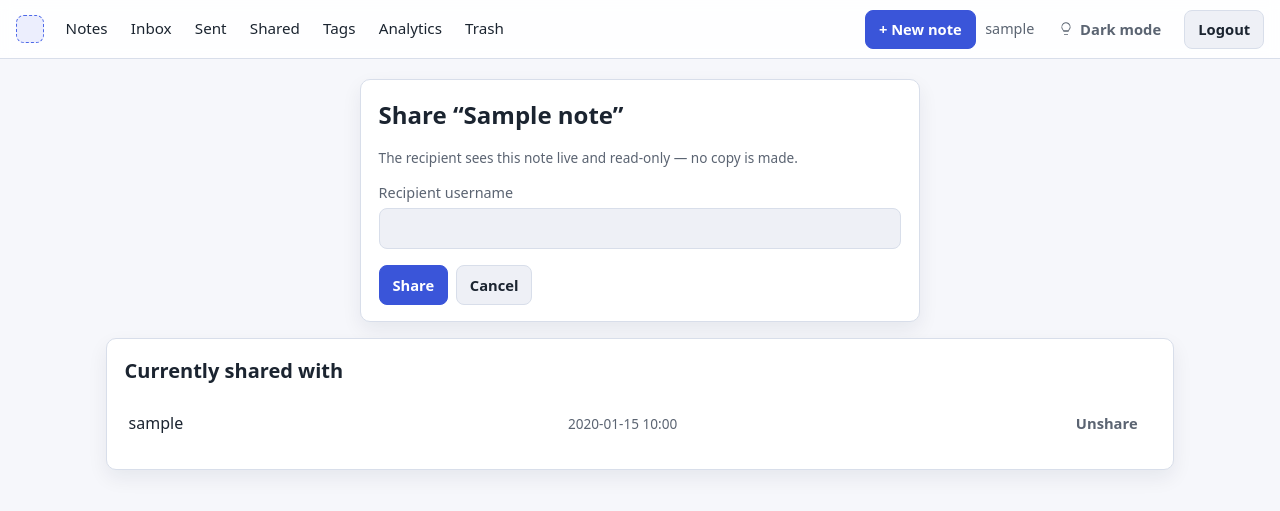
After one commit to VinceVSCode/Django_Playground, a Django app: page /notes/1/share/ in a window 1280 px wide. The commit adds this page. Shown: the top 511 px of the page. Run offline with Django 5.2, Linux system fonts and the light colour scheme; a user stored in the database is signed in; tables that the repository leaves empty hold one stand-in row (values such as "Sample post").

Commit message:
P-020: live shared notes — NoteShare model, read-only sharing
Recipients see the live note (owner OR shared-with query on every
detail view), not a copy, distinct from the existing Send feature.
Owner-managed share/unshare list + a "Shared with me" page; recipient
can leave a share independently. 11 new tests; 44 total.

```diff
--- a/DjangoPlayground/firstsite/forms.py
+++ b/DjangoPlayground/firstsite/forms.py
@@ -58,3 +58,26 @@ class SendNoteForm(forms.Form):
             return User.objects.get(username=name)
         except User.DoesNotExist:
             raise forms.ValidationError("No such user.")
+
+# Form for sharing a note (live, read-only) with another user
+class ShareNoteForm(forms.Form):
+    recipient_username = forms.CharField(max_length=150, label="Share with (username)")
+
+    def __init__(self, *args, **kwargs):
+        self.owner = kwargs.pop('owner', None)
+        super().__init__(*args, **kwargs)
+
+    def clean_recipient_username(self):
+        name = (self.cleaned_data.get('recipient_username') or "")
+        name = str(name).strip()
+        if not name:
+            raise forms.ValidationError("Please enter a username.")
+
+        try:
+            user = User.objects.get(username=name)
+        except User.DoesNotExist:
+            raise forms.ValidationError("No such user.")
+
+        if self.owner is not None and user == self.owner:
+            raise forms.ValidationError("You can't share a note with yourself.")
+        return user
--- a/DjangoPlayground/firstsite/models.py
+++ b/DjangoPlayground/firstsite/models.py
@@ -72,6 +72,24 @@ class NoteSend (models.Model):
     def __str__(self):
         return f"{self.sender} -> {self.recipient}: ({self.original_note_id})"
 
+# NoteShare Model
+class NoteShare(models.Model):
+    """
+    Grants a user read-only, live access to another user's note.
+    Unlike NoteSend (which copies the note), the recipient always sees
+    the current title/content of `note` — no copy is made.
+    """
+    note = models.ForeignKey(Note, on_delete=models.CASCADE, related_name='shares')
+    shared_by = models.ForeignKey(User, on_delete=models.CASCADE, related_name='notes_shared_out')
+    shared_with = models.ForeignKey(User, on_delete=models.CASCADE, related_name='notes_shared_in')
+    created_at = models.DateTimeField(auto_now_add=True)
+
+    class Meta:
+        unique_together = ('note', 'shared_with')
+
+    def __str__(self):
+        return f"{self.note_id} shared with {self.shared_with}"
+
 # NoteEvent
 class NoteEvent(models.Model):
     """
--- a/DjangoPlayground/firstsite/templates/firstsite/base.html
+++ b/DjangoPlayground/firstsite/templates/firstsite/base.html
@@ -19,6 +19,7 @@
           <a href="{% url 'note_lists' %}" class="topbar__link{% if active == 'note_lists' or active == 'note_detail' %} topbar__link--active{% endif %}" {% if active == 'note_lists' %}aria-current="page"{% endif %}>Notes</a>
           <a href="{% url 'inbox' %}" class="topbar__link{% if active == 'inbox' %} topbar__link--active{% endif %}" {% if active == 'inbox' %}aria-current="page"{% endif %}>Inbox</a>
           <a href="{% url 'sent' %}" class="topbar__link{% if active == 'sent' %} topbar__link--active{% endif %}" {% if active == 'sent' %}aria-current="page"{% endif %}>Sent</a>
+          <a href="{% url 'shared_with_me' %}" class="topbar__link{% if active == 'shared_with_me' %} topbar__link--active{% endif %}" {% if active == 'shared_with_me' %}aria-current="page"{% endif %}>Shared</a>
           <a href="{% url 'tag_list' %}" class="topbar__link{% if active == 'tag_list' %} topbar__link--active{% endif %}" {% if active == 'tag_list' %}aria-current="page"{% endif %}>Tags</a>
           <a href="{% url 'analytics' %}" class="topbar__link{% if active == 'analytics' %} topbar__link--active{% endif %}" {% if active == 'analytics' %}aria-current="page"{% endif %}>Analytics</a>
           <a href="{% url 'trash' %}" class="topbar__link{% if active == 'trash' %} topbar__link--active{% endif %}" {% if active == 'trash' %}aria-current="page"{% endif %}>Trash</a>
--- /dev/null
+++ b/DjangoPlayground/firstsite/templates/firstsite/note_share.html
@@ -0,0 +1,41 @@
+{% extends "firstsite/base.html" %}
+{% block title %}Share Note{% endblock %}
+{% block content %}
+<div class="card card--narrow card--center">
+  <h1>Share “{{ note.title }}”</h1>
+  <p class="muted small">The recipient sees this note live and read-only — no copy is made.</p>
+  <form method="post">
+    {% csrf_token %}
+    <div class="form-field">
+      <label for="id_recipient_username">Recipient username</label>
+      {{ form.recipient_username }}
+      {% for error in form.recipient_username.errors %}<p class="form-field__error">{{ error }}</p>{% endfor %}
+    </div>
+    {% for error in form.non_field_errors %}<p class="form-field__error">{{ error }}</p>{% endfor %}
+    <div class="form-actions">
+      <button class="button button--primary" type="submit">Share</button>
+      <a class="button" href="{% url 'note_detail' note.pk %}">Cancel</a>
+    </div>
+  </form>
+</div>
+
+{% if shares %}
+<div class="card section-gap">
+  <h2>Currently shared with</h2>
+  <ul class="item-list">
+    {% for share in shares %}
+      <li class="item-row">
+        <div class="item-row__main">{{ share.shared_with.username }}</div>
+        <span class="item-row__meta">{{ share.created_at|date:"Y-m-d H:i" }}</span>
+        <div class="item-row__actions">
+          <form method="post" action="{% url 'note_unshare' note.pk share.pk %}" class="inline">
+            {% csrf_token %}
+            <button class="button button--ghost" type="submit">Unshare</button>
+          </form>
+        </div>
+      </li>
+    {% endfor %}
+  </ul>
+</div>
+{% endif %}
+{% endblock %}
--- a/DjangoPlayground/firstsite/urls.py
+++ b/DjangoPlayground/firstsite/urls.py
@@ -15,6 +15,9 @@ urlpatterns = [
     path('notes/list/', v.note_lists_view, name='note_lists'), # Maps the URL /firstsite/notes/list/ to the note_lists_view.
     path('notes/<int:pk>/', v.note_detail_view, name='note_detail'), # Maps the URL /firstsite/notes/<int:pk>/ to the note_detail_view.
     path('notes/<int:pk>/send/', v.note_send_view, name='note_send'), # Send note to another user functionality
+    path('notes/<int:pk>/share/', v.note_share_view, name='note_share'), # Live read-only share management
+    path('notes/<int:pk>/share/<int:share_id>/unshare/', v.note_unshare_view, name='note_unshare'),
+    path('notes/<int:pk>/leave-share/', v.note_leave_share_view, name='note_leave_share'),
     path('notes/<int:pk>/edit/', v.note_update_view, name='note_edit'),
     path('notes/<int:pk>/delete/', v.note_delete_view, name='note_delete'),
     path('notes/<int:pk>/toggle-pin/', v.note_toggle_pin, name='note_toggle_pin'), # Toggle pin status of a note
@@ -25,6 +28,7 @@ urlpatterns = [
     # HTML inbox/sent
     path('inbox/', v.inbox_list_view, name='inbox'), # View for inbox
     path('sent/', v.sent_list_view, name='sent'), # View for sent notes
+    path('shared-with-me/', v.shared_with_me_view, name='shared_with_me'), # Live read-only shares received
 
     # Trash (soft delete)
     path('trash/', v.trash_list_view, name='trash'),
--- a/DjangoPlayground/firstsite/views.py
+++ b/DjangoPlayground/firstsite/views.py
@@ -12,8 +12,8 @@ from django.utils import timezone
 from django.db.models import Q, Count
 from django.db.models.functions import TruncDay, TruncWeek, TruncMonth, TruncYear
 from .utils import attach_actor, log_note_event
-from .models import Note, NoteVersion, Tag, NoteSend, NoteEvent
-from .forms import NoteForm, TagForm, SendNoteForm
+from .models import Note, NoteVersion, Tag, NoteSend, NoteEvent, NoteShare
+from .forms import NoteForm, TagForm, SendNoteForm, ShareNoteForm
 
 # HTML (server-rendered) views. DRF API views live in api.py.
 
@@ -170,9 +170,22 @@ def note_toggle_archive(request, pk):
 
 @login_required
 def note_detail_view(request, pk):
-    note = get_object_or_404(Note, pk=pk, owner=request.user)
-    versions = note.versions.order_by('-timestamp')  # related_name='versions' on NoteVersion
-    return render(request, 'firstsite/note_detail.html', {'note': note,'versions': versions})
+    # Owner OR a user the note has been shared with may view it.
+    note = get_object_or_404(
+        Note.objects.filter(Q(owner=request.user) | Q(shares__shared_with=request.user)).distinct(),
+        pk=pk,
+    )
+    is_owner = note.owner_id == request.user.id
+    versions = note.versions.order_by('-timestamp') if is_owner else NoteVersion.objects.none()
+    shares = note.shares.select_related('shared_with').order_by('shared_with__username') if is_owner else None
+    my_share = None if is_owner else note.shares.get(shared_with=request.user)
+    return render(request, 'firstsite/note_detail.html', {
+        'note': note,
+        'versions': versions,
+        'is_owner': is_owner,
+        'shares': shares,
+        'my_share': my_share,
+    })
 
 
 # API endpoint to create a new note
@@ -431,6 +444,61 @@ def note_send_view(request, pk):
         form = SendNoteForm()
     return render(request, "firstsite/note_send.html", {"form": form, "note": note})
 
+# Share functions (live, read-only sharing — see NoteShare)
+@login_required
+def note_share_view(request, pk):
+    """
+    Owner-only. GET: form + current share list. POST: grant a new share.
+    """
+    note = get_object_or_404(Note, pk=pk, owner=request.user)
+    shares = note.shares.select_related('shared_with').order_by('shared_with__username')
+    if request.method == "POST":
+        form = ShareNoteForm(request.POST, owner=request.user)
+        if form.is_valid():
+            recipient = form.cleaned_data['recipient_username']
+            _, created = NoteShare.objects.get_or_create(
+                note=note, shared_with=recipient, defaults={'shared_by': request.user}
+            )
+            if created:
+                messages.success(request, f"Note shared with {recipient.username}.")
+            else:
+                messages.info(request, f"Already shared with {recipient.username}.")
+            return redirect("note_share", pk=note.pk)
+    else:
+        form = ShareNoteForm(owner=request.user)
+    return render(request, "firstsite/note_share.html", {"form": form, "note": note, "shares": shares})
+
+@login_required
+@require_POST
+def note_unshare_view(request, pk, share_id):
+    """Owner revokes a share."""
+    note = get_object_or_404(Note, pk=pk, owner=request.user)
+    share = get_object_or_404(NoteShare, pk=share_id, note=note)
+    recipient_name = share.shared_with.username
+    share.delete()
+    messages.success(request, f"Stopped sharing with {recipient_name}.")
+    return redirect("note_share", pk=note.pk)
+
+@login_required
+@require_POST
+def note_leave_share_view(request, pk):
+    """Recipient removes a note from their own 'Shared with me' list."""
+    share = get_object_or_404(NoteShare, note_id=pk, shared_with=request.user)
+    share.delete()
+    messages.success(request, "Removed from your shared notes.")
+    return redirect("shared_with_me")
+
+@login_required
+def shared_with_me_view(request):
+    """List notes shared with the current user (read-only)."""
+    shares_qs = NoteShare.objects.filter(shared_with=request.user).select_related(
+        "note", "shared_by"
+    ).order_by("-created_at")
+    paginator = Paginator(shares_qs, 12)
+    page_number = request.GET.get("page") or 1
+    page_obj = paginator.get_page(page_number)
+    return render(request, "firstsite/shared_with_me.html", {"page_obj": page_obj})
+
 @login_required
 def inbox_list_view(request):
     """
```
Also changed, not shown: DjangoPlayground/firstsite/templates/firstsite/note_detail.html (+41 -5 lines), DjangoPlayground/firstsite/templates/firstsite/shared_with_me.html (added, +60 -0 lines), DjangoPlayground/firstsite/tests/test_shared_notes.py (added, +115 -0 lines), DjangoPlayground/firstsite/migrations/0012_noteshare.py (added).
